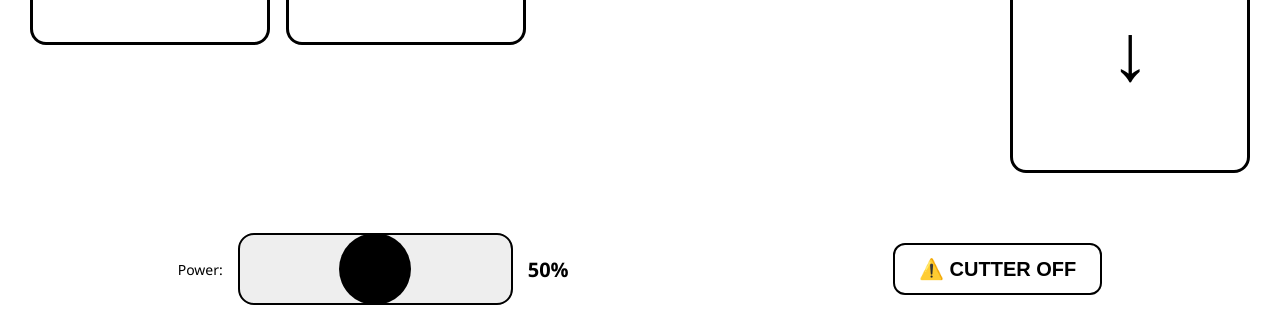
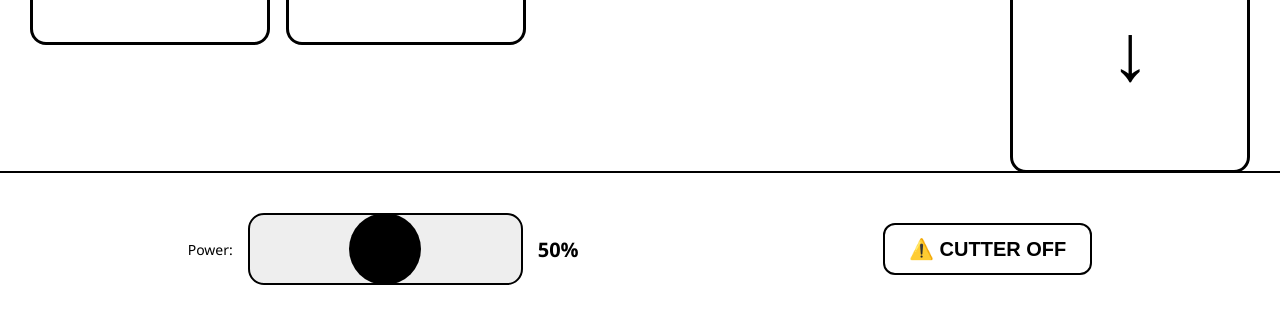
Before and after one commit to asetic003/robot-cotroller-, a plain HTML site: page index.html in a window 1280 px wide. Both pictures are taken after a click on the button "Connect & Start". Shown: the part 475-800 px from the top of the page. Drawn offline with Linux system fonts and the light colour scheme.

Commit message:
Update index.html

```diff
--- a/index.html
+++ b/index.html
@@ -242,9 +242,9 @@
             display: flex;
             justify-content: space-around;
             align-items: center;
-            padding: 20px;
+            padding: 5vh;
             /* Removed background and blur */
-            border-top: 2px solid #ffffff; /* Added border */
+            border-top: 2px solid #000000; /* Added border */
         }
 
         .power-control {
```
